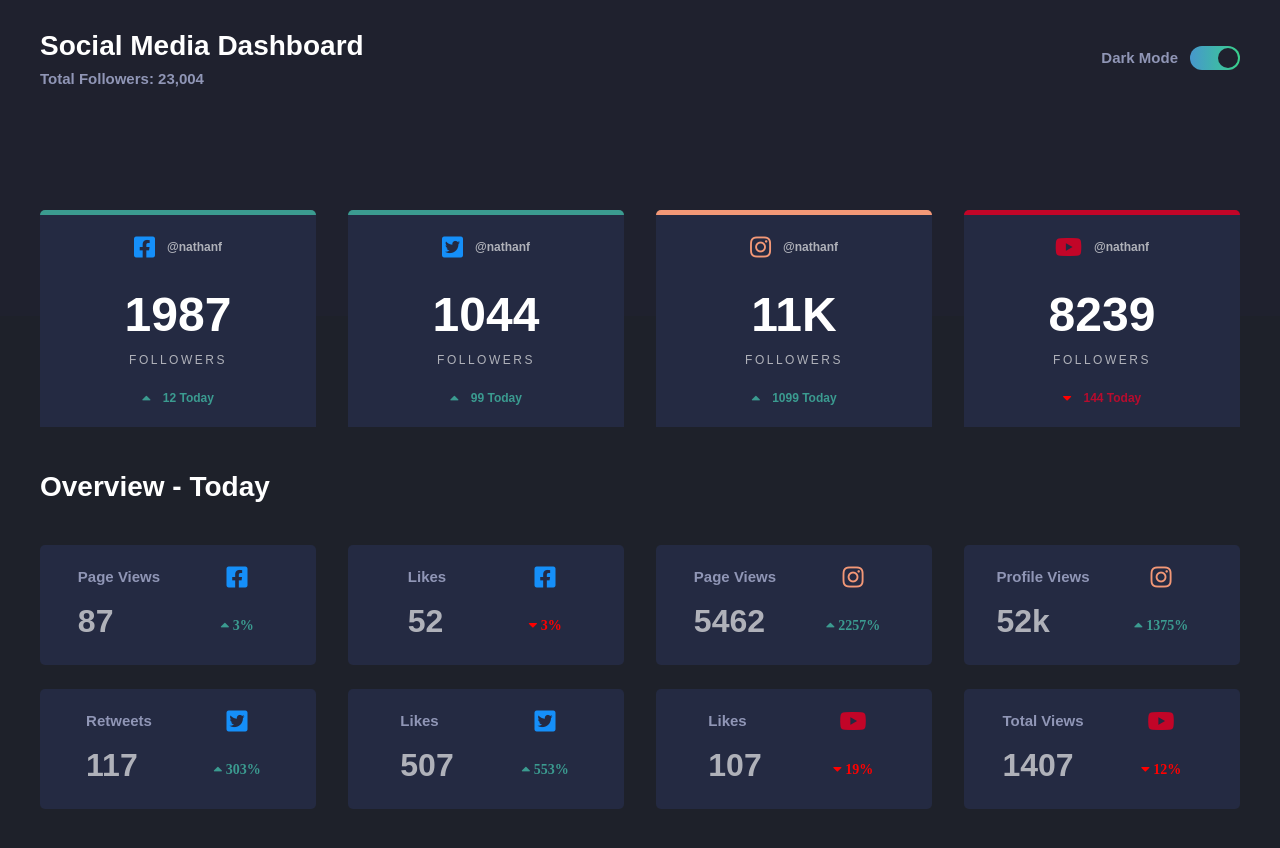
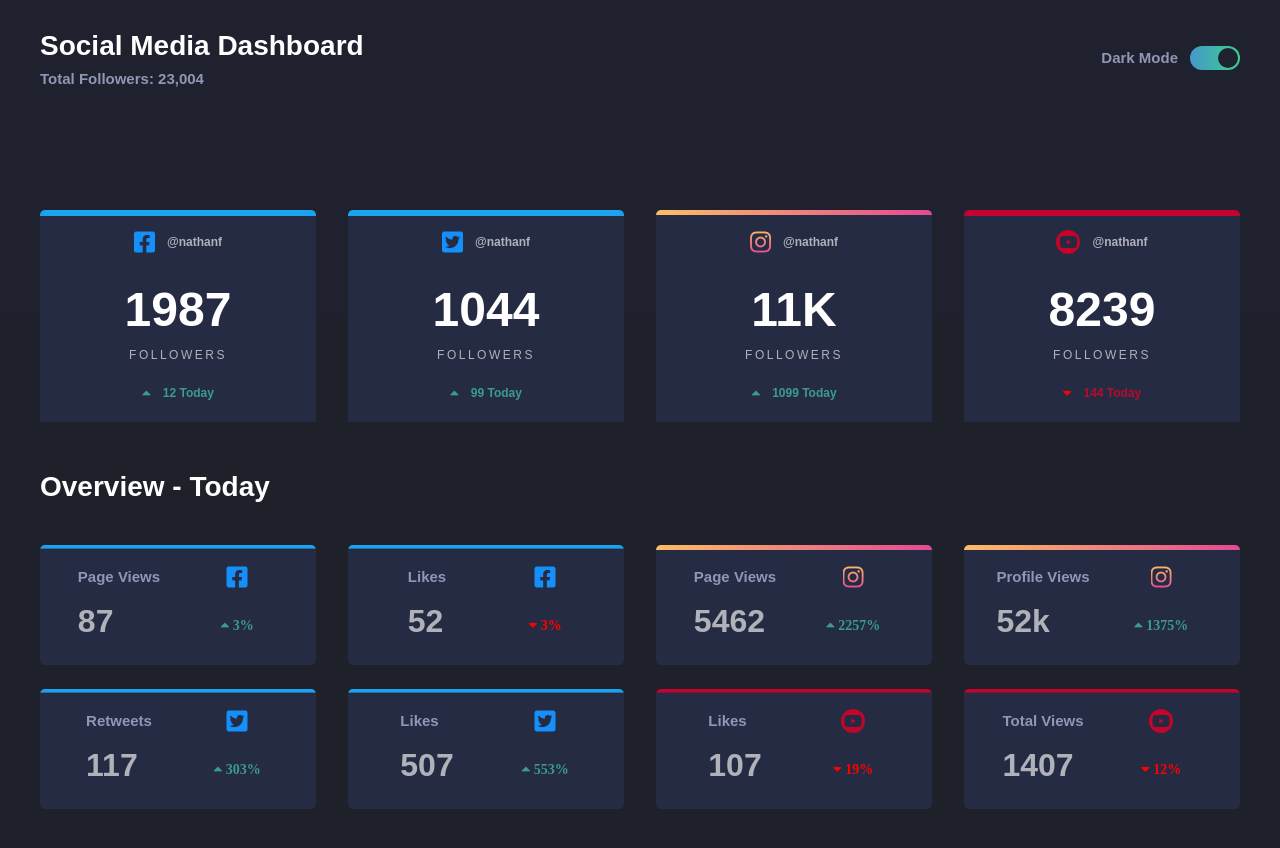
Before and after one commit to ikushaldave/Background-and-Gradient, a plain HTML site: page Ex3-Assignment-Level-2/index.html in a window 1280 px wide. Drawn offline with Linux system fonts and the light colour scheme.

Commit message:
Fixed Issue

```diff
--- a/Ex3-Assignment-Level-2/assets/stylesheets/main.css
+++ b/Ex3-Assignment-Level-2/assets/stylesheets/main.css
@@ -98,7 +98,6 @@ a {
 .youtube i {
     font-size: 24px;
     color: hsl(349,95%,39%);
-
 }
 
 i.fa-caret-up {
@@ -118,6 +117,26 @@ i.fa-caret-down {
 
 .today-stat i {
     align-self: center;
+}
+
+i.fa-instagram {
+    background: #E15691 linear-gradient(#FBBD66, #E24A93);
+    -webkit-background-clip: text;
+    background-clip: text;
+    -webkit-text-fill-color: transparent;
+    color: transparent;
+}
+
+i.fa-youtube {
+    display: inline-block;
+    width: 24px;
+    height: 24px;
+    font-size: 16px;
+    line-height: 24px;
+    text-align: center;
+    border-radius: 50%;
+    background-color: hsl(349,95%,39%);
+    color: hsl(228,29%,20%);
 }
 
 /* ====================================
@@ -210,19 +229,22 @@ section {
 }
 
 .facebook,
-.twitter,
-.instagram,
-.youtube {
-    border-top: 5px solid hsl(173,45%,42%);
+.twitter {
+    background: #252B43 linear-gradient(to right, #1BA3F1, #1BA3F1) no-repeat;
+    background-size: 100% 3%;
     border-radius: 5px 5px 0 0;
 }
 
 .instagram {
-    border-color: hsl(16,84%,71%);
+    background: #252B43 linear-gradient(to right, #FBBD66, #E24A93) no-repeat;
+    background-size: 100% 5px;
+    border-radius: 5px 5px 0 0;
 }
 
 .youtube {
-    border-color: hsl(349,95%,39%);
+    background: #252B43 linear-gradient(to right, #C3022F, #C3022F) no-repeat;
+    background-size: 100% 3%;
+    border-radius: 5px 5px 0 0;
 }
 
 .overview {
```
Also changed, not shown: 1 other file.
